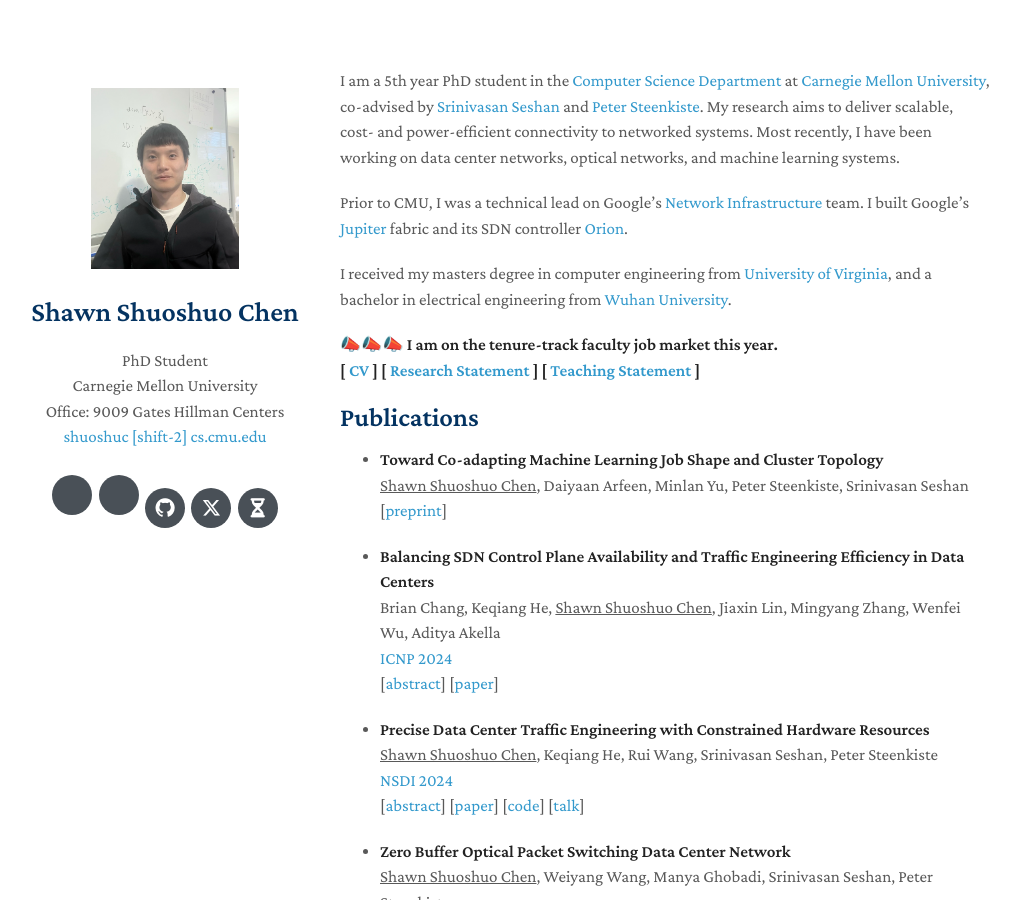
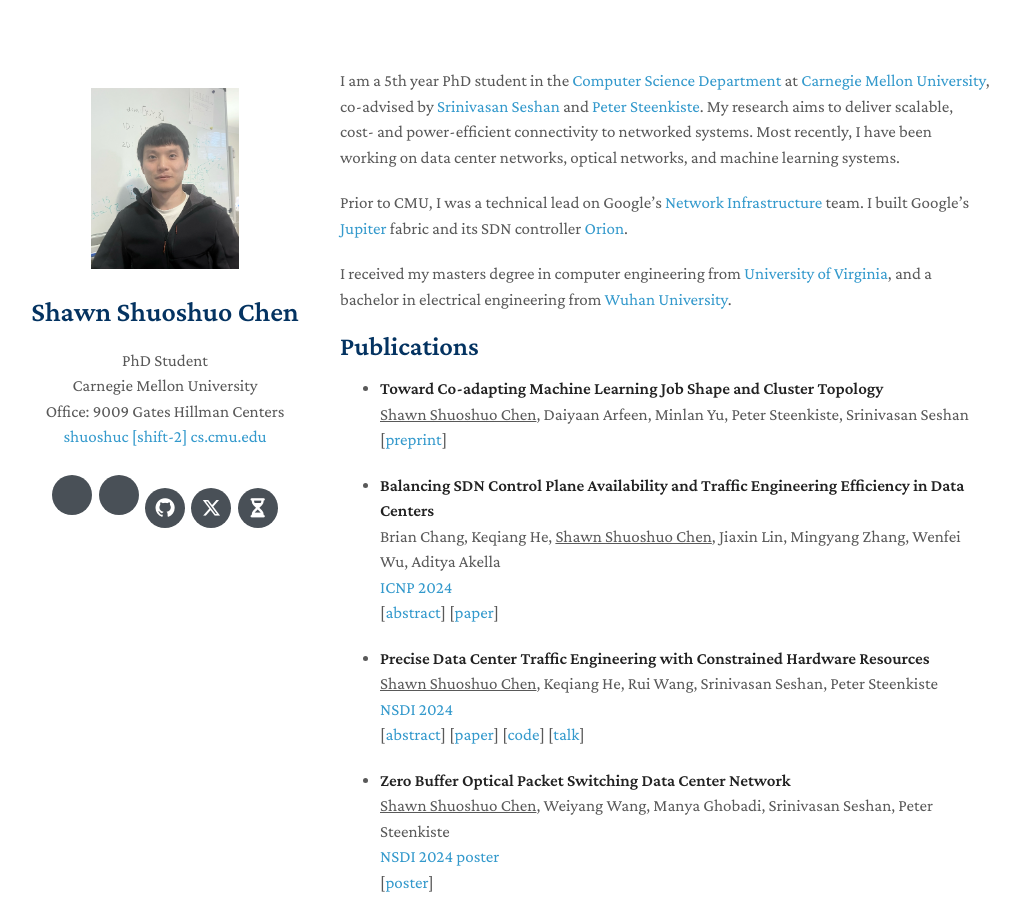
Before and after one commit to shuoshuc/shuoshuc.github.io, a Jekyll site: the page built from index.md, in a window 1280 px wide and 900 px high. Shown: the whole window, without its empty margins (130-1150 px from the left). Built offline with Jekyll 4.4.1, drawn with Linux system fonts in a browser that asks for light colours; nearby versions of some CDN libraries; a style sheet for code colours, icons or effects is not loaded.

Commit message:
Remove job market announcement from index.md
Removed tenure-track job market announcement and links to CV, research, and teaching statements.

```diff
--- a/index.md
+++ b/index.md
@@ -7,10 +7,6 @@ I am a 5th year PhD student in the [Computer Science Department](https://www.csd
 Prior to CMU, I was a technical lead on Google's [Network Infrastructure](https://research.google/teams/network-infrastructure/) team. I built Google's [Jupiter](https://research.google/pubs/pub51587/) fabric and its SDN controller [Orion](https://research.google/pubs/pub50245/).
 
 I received my masters degree in computer engineering from [University of Virginia](https://www.virginia.edu/), and a bachelor in electrical engineering from [Wuhan University](https://en.whu.edu.cn/).
-
-**📣📣📣 I am on the tenure-track faculty job market this year.**
-<br>
-**[ [CV](./assets/cv/cv.pdf) ]** **[ [Research Statement](./assets/files/research.pdf) ]** **[ [Teaching Statement](./assets/files/teaching.pdf) ]**
 
 
 ## Publications
```
